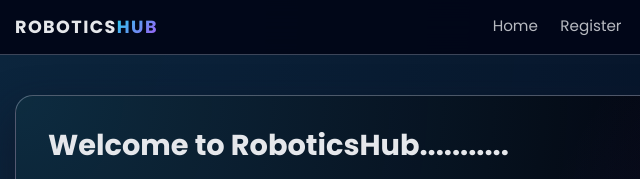
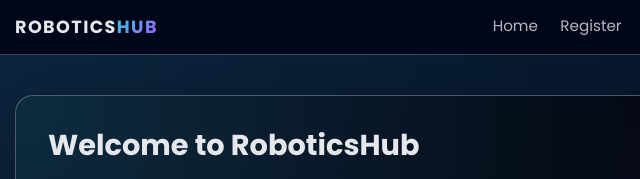
Before and after one commit to Yuvashree-976/Robotics_Blog, a plain HTML site: page about.html in a window 1280 px wide. Shown: the top 179 px of the page, 65-705 px from the left. Drawn offline with Linux system fonts and the light colour scheme.

Commit message:
about page upgated

```diff
--- a/about.html
+++ b/about.html
@@ -38,7 +38,7 @@
         <section class="card about-card reveal">
             <div class="about-layout">
                 <div class="about-text">
-                    <h1>Welcome to RoboticsHub...........</h1>
+                    <h1>Welcome to RoboticsHub</h1>
                     <p>
                         RoboticsHub is a learning space for students who want to build intelligent machines,
                         understand automation, and explore how software meets hardware to solve real-world problems.
```
